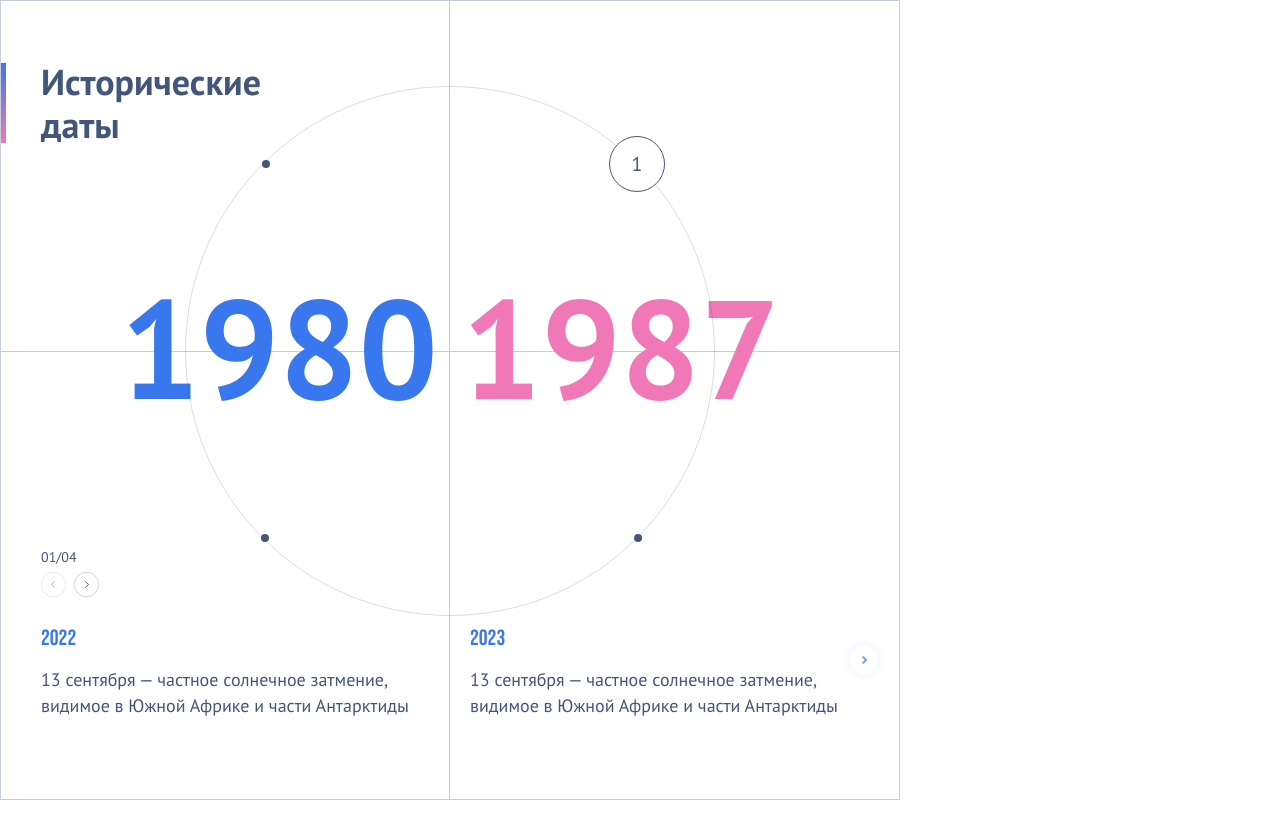
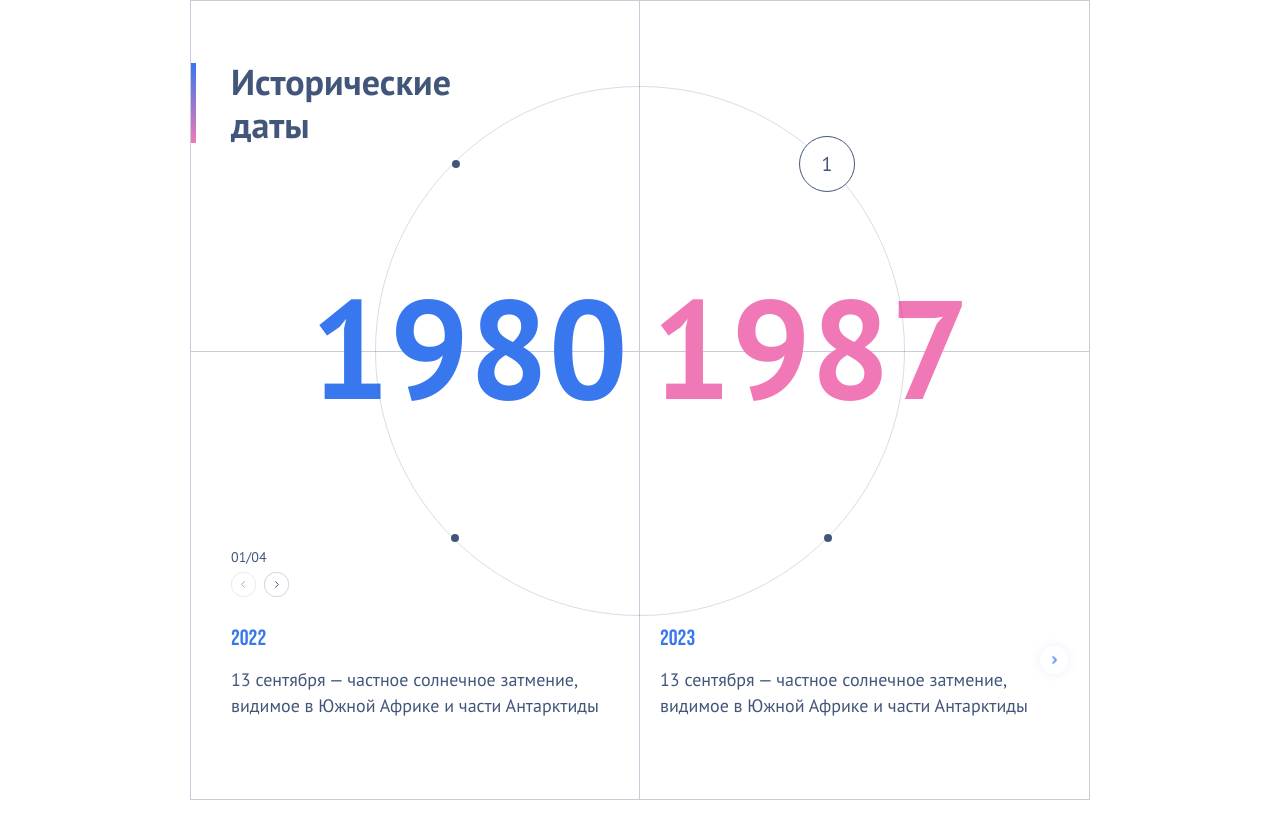
Before and after one commit to navi9000/only, a React app: page / in a window 1280 px wide. Built offline with nearby package versions, Linux system fonts and the light colour scheme; a web font is replaced by a local one.

Commit message:
block margins

```diff
--- a/src/components/templates/Block/Block.module.scss
+++ b/src/components/templates/Block/Block.module.scss
@@ -1,4 +1,18 @@
+.blockcontainer {
+  width: 100%;
+
+  @media (min-width: $md) {
+    display: grid;
+    grid-template-columns: 1fr 900px 1fr;
+  }
+
+  @media (min-width: $lg) {
+    grid-template-columns: 2fr 1440px 1fr;
+  }
+}
+
 .block {
+  grid-column: 2 / 3;
   --block-padding-inline: 20px;
   width: 100%;
   height: 568px;
@@ -38,10 +52,8 @@
   @media (min-width: $lg) {
     --block-padding-inline: 80px;
     --block-horizontal-line-placement: 479px;
-
     height: 1080px;
     width: 1440px;
-    margin-left: 320px;
   }
 
   .cardlist {
--- a/src/components/templates/Block/Block.tsx
+++ b/src/components/templates/Block/Block.tsx
@@ -8,9 +8,11 @@ import BlockContextProvider from "./BlockContextProvider"
 const Block: FC<BlockData> = ({ data }) => {
   return (
     <BlockContextProvider data={{ data }}>
-      <section className={styles.block}>
-        <DateScreen />
-        <CardList className={styles.cardlist} />
+      <section className={styles.blockcontainer}>
+        <div className={styles.block}>
+          <DateScreen />
+          <CardList className={styles.cardlist} />
+        </div>
       </section>
     </BlockContextProvider>
   )
```
